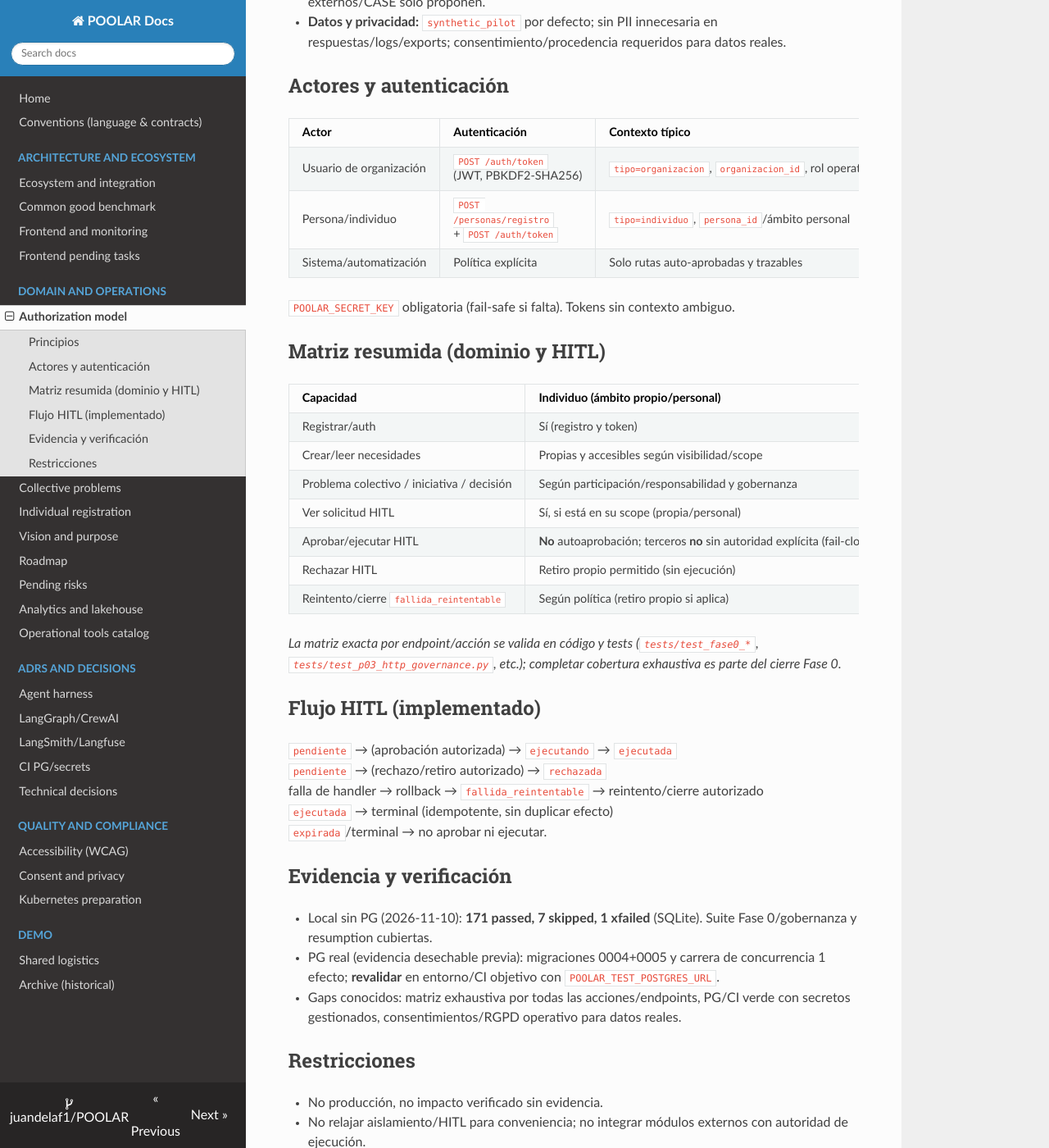
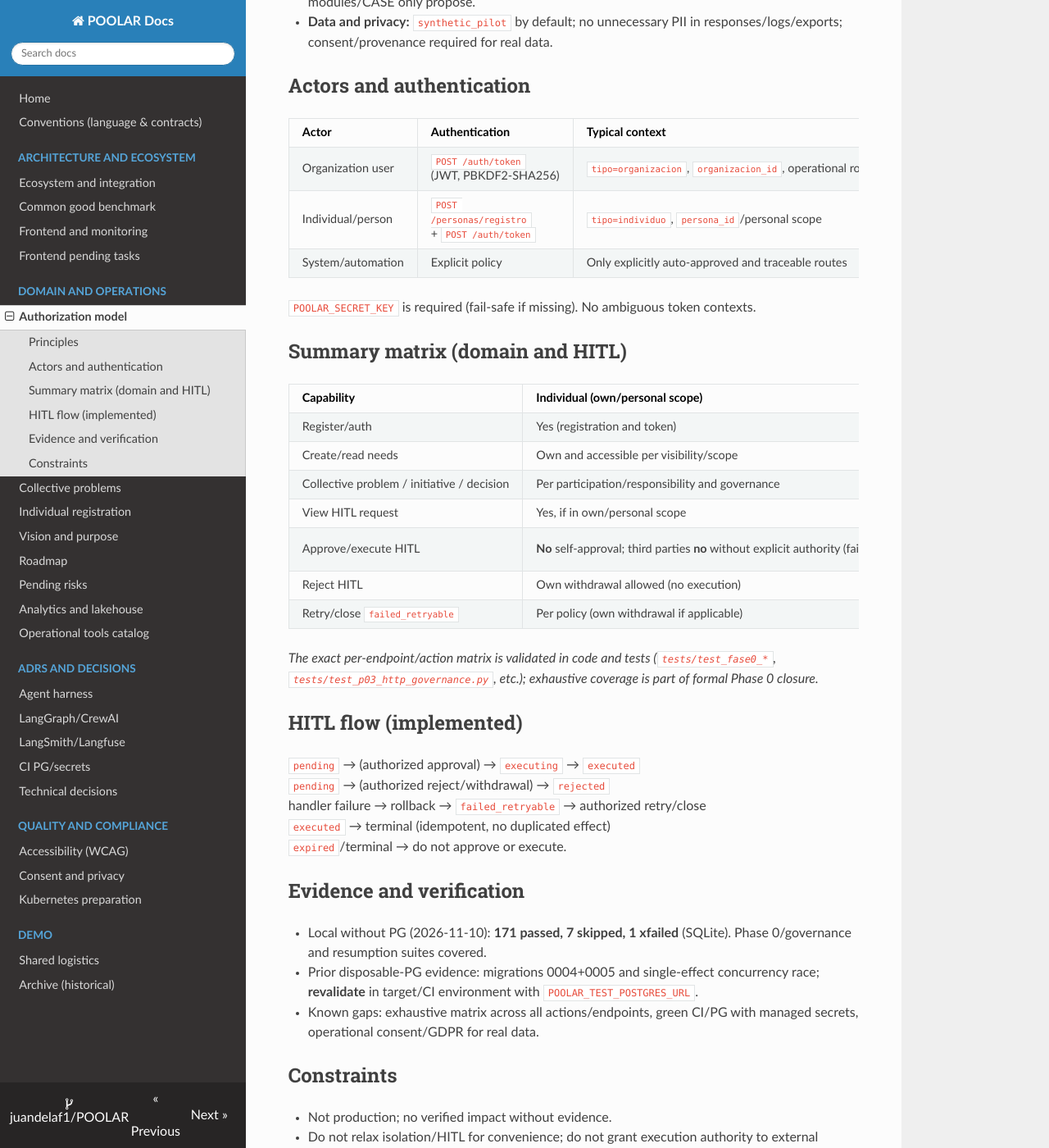
Before and after one commit to juandelaf1/POOLAR, an MkDocs documentation site: the page built from docs/modelo_autorizacion.md, in a window 1280 px wide and 1400 px high, scrolled down 516 px. Shown: the whole window at 82% size. Built offline with MkDocs 1.6.1, drawn with Linux system fonts in a browser that asks for light colours; nearby versions of some CDN libraries; some of the changed text lies outside the part shown.

Commit message:
docs: fully translate roadmap, authorization model, and risk register to English

```diff
--- a/docs/modelo_autorizacion.md
+++ b/docs/modelo_autorizacion.md
@@ -3,53 +3,53 @@
 > Updated: 2026-11-10. Status: **partially implemented and evolving (dev/Phase 0), not verified with real users or production**.
 > References: `GOBERNANZA_POOLAR.md`, `docs/modelo_problemas_colectivos.md`, `BOUNDARIES.md`, `src/core/agent_harness/approvals.py`, `src/main.py`.
 
-## Principios
+## Principles
 
-- **Mínimo privilegio y fail-closed:** falta contexto/permiso/scope/evidencia ⇒ denegar o no ejecutar.
-- **Aislamiento por ámbito:** organización (`organizacion_id`), individuo/personal (`persona_id`/actor personal), sin fuga cross-tenant ni cross-persona.
-- **Separación de funciones:** proponente no autoaprueba/ejecuta; retiro propio seguro permitido sin ejecución cuando la política lo autoriza.
-- **POOLAR conserva autoridad:** HITL/decisión/ejecución gobernada en POOLAR; módulos externos/CASE solo proponen.
-- **Datos y privacidad:** `synthetic_pilot` por defecto; sin PII innecesaria en respuestas/logs/exports; consentimiento/procedencia requeridos para datos reales.
+- **Least privilege and fail-closed:** missing context/permission/scope/evidence ⇒ deny or do not execute.
+- **Scope isolation:** organization (`organizacion_id`) and individual/personal (`persona_id`/personal actor), no cross-tenant or cross-person leakage.
+- **Separation of duties:** proposers do not self-approve/execute; safe self-withdrawal without execution is allowed when policy permits.
+- **POOLAR retains authority:** HITL/decision/governed execution stays in POOLAR; external modules/CASE only propose.
+- **Data and privacy:** `synthetic_pilot` by default; no unnecessary PII in responses/logs/exports; consent/provenance required for real data.
 
-## Actores y autenticación
+## Actors and authentication
 
-| Actor | Autenticación | Contexto típico |
+| Actor | Authentication | Typical context |
 |---|---|---|
-| Usuario de organización | `POST /auth/token` (JWT, PBKDF2-SHA256) | `tipo=organizacion`, `organizacion_id`, rol operativo |
-| Persona/individuo | `POST /personas/registro` + `POST /auth/token` | `tipo=individuo`, `persona_id`/ámbito personal |
-| Sistema/automatización | Política explícita | Solo rutas auto-aprobadas y trazables |
+| Organization user | `POST /auth/token` (JWT, PBKDF2-SHA256) | `tipo=organizacion`, `organizacion_id`, operational role |
+| Individual/person | `POST /personas/registro` + `POST /auth/token` | `tipo=individuo`, `persona_id`/personal scope |
+| System/automation | Explicit policy | Only explicitly auto-approved and traceable routes |
 
-`POOLAR_SECRET_KEY` obligatoria (fail-safe si falta). Tokens sin contexto ambiguo.
+`POOLAR_SECRET_KEY` is required (fail-safe if missing). No ambiguous token contexts.
 
-## Matriz resumida (dominio y HITL)
+## Summary matrix (domain and HITL)
 
-| Capacidad | Individuo (ámbito propio/personal) | Miembro/observador org | Gestor/coordinador/responsable/aprobador/admin org | Notas |
+| Capability | Individual (own/personal scope) | Org member/observer | Org manager/coordinator/responsible/approver/admin | Notes |
 |---|---|---|---|---|
-| Registrar/auth | Sí (registro y token) | Sí (según alta/token org) | Sí | Credenciales en JSON body |
-| Crear/leer necesidades | Propias y accesibles según visibilidad/scope | Propias org + accesibles (`compartible/publica`) según reglas | En scope org | No exponer datos sensibles en DTO público |
-| Problema colectivo / iniciativa / decisión | Según participación/responsabilidad y gobernanza | Según pertenencia/scope/rol | Según rol y scope | Algunas acciones pasan por evaluación/HITL |
-| Ver solicitud HITL | Sí, si está en su scope (propia/personal) | Sí, si está en scope (lectura) | Sí, en scope | Fuera de scope: ocultar/denegar (404/403 según endpoint) |
-| Aprobar/ejecutar HITL | **No** autoaprobación; terceros **no** sin autoridad explícita (fail-closed) | No | Sí, en scope, no propia | `approve()` autorizado ejecuta handler y registra resultado |
-| Rechazar HITL | Retiro propio permitido (sin ejecución) | No gestión | Sí, en scope | Proponente no autoaprueba |
-| Reintento/cierre `fallida_reintentable` | Según política (retiro propio si aplica) | No | Sí, en scope, no propia | Idempotente: sin duplicar efecto |
+| Register/auth | Yes (registration and token) | Yes (per org onboarding/token) | Yes | Credentials in JSON body |
+| Create/read needs | Own and accessible per visibility/scope | Own org + accessible (`shareable/public`) per rules | Within org scope | No sensitive data in public DTOs |
+| Collective problem / initiative / decision | Per participation/responsibility and governance | Per membership/scope/role | Per role and scope | Some actions go through HITL evaluation |
+| View HITL request | Yes, if in own/personal scope | Yes, if in scope (read) | Yes, in scope | Out of scope: hide/deny (404/403 per endpoint) |
+| Approve/execute HITL | **No** self-approval; third parties **no** without explicit authority (fail-closed) | No | Yes, in scope, not own | Authorized `approve()` executes handler and records result |
+| Reject HITL | Own withdrawal allowed (no execution) | No management action | Yes, in scope | Proposer cannot self-approve |
+| Retry/close `failed_retryable` | Per policy (own withdrawal if applicable) | No | Yes, in scope, not own | Idempotent: no duplicated effect |
 
-*La matriz exacta por endpoint/acción se valida en código y tests (`tests/test_fase0_*`, `tests/test_p03_http_governance.py`, etc.); completar cobertura exhaustiva es parte del cierre Fase 0.*
+*The exact per-endpoint/action matrix is validated in code and tests (`tests/test_fase0_*`, `tests/test_p03_http_governance.py`, etc.); exhaustive coverage is part of formal Phase 0 closure.*
 
-## Flujo HITL (implementado)
+## HITL flow (implemented)
 
-`pendiente` → (aprobación autorizada) → `ejecutando` → `ejecutada`
-`pendiente` → (rechazo/retiro autorizado) → `rechazada`
-falla de handler → rollback → `fallida_reintentable` → reintento/cierre autorizado
-`ejecutada` → terminal (idempotente, sin duplicar efecto)
-`expirada`/terminal → no aprobar ni ejecutar.
+`pending` → (authorized approval) → `executing` → `executed`
+`pending` → (authorized reject/withdrawal) → `rejected`
+handler failure → rollback → `failed_retryable` → authorized retry/close
+`executed` → terminal (idempotent, no duplicated effect)
+`expired`/terminal → do not approve or execute.
 
-## Evidencia y verificación
+## Evidence and verification
 
-- Local sin PG (2026-11-10): **171 passed, 7 skipped, 1 xfailed** (SQLite). Suite Fase 0/gobernanza y resumption cubiertas.
-- PG real (evidencia desechable previa): migraciones 0004+0005 y carrera de concurrencia 1 efecto; **revalidar** en entorno/CI objetivo con `POOLAR_TEST_POSTGRES_URL`.
-- Gaps conocidos: matriz exhaustiva por todas las acciones/endpoints, PG/CI verde con secretos gestionados, consentimientos/RGPD operativo para datos reales.
+- Local without PG (2026-11-10): **171 passed, 7 skipped, 1 xfailed** (SQLite). Phase 0/governance and resumption suites covered.
+- Prior disposable-PG evidence: migrations 0004+0005 and single-effect concurrency race; **revalidate** in target/CI environment with `POOLAR_TEST_POSTGRES_URL`.
+- Known gaps: exhaustive matrix across all actions/endpoints, green CI/PG with managed secrets, operational consent/GDPR for real data.
 
-## Restricciones
+## Constraints
 
-- No producción, no impacto verificado sin evidencia.
-- No relajar aislamiento/HITL para conveniencia; no integrar módulos externos con autoridad de ejecución.
+- Not production; no verified impact without evidence.
+- Do not relax isolation/HITL for convenience; do not grant execution authority to external modules.
```
Also changed, not shown: docs/hoja_de_ruta.md (+23 -23 lines), docs/riesgos_pendientes.md (+15 -15 lines).
